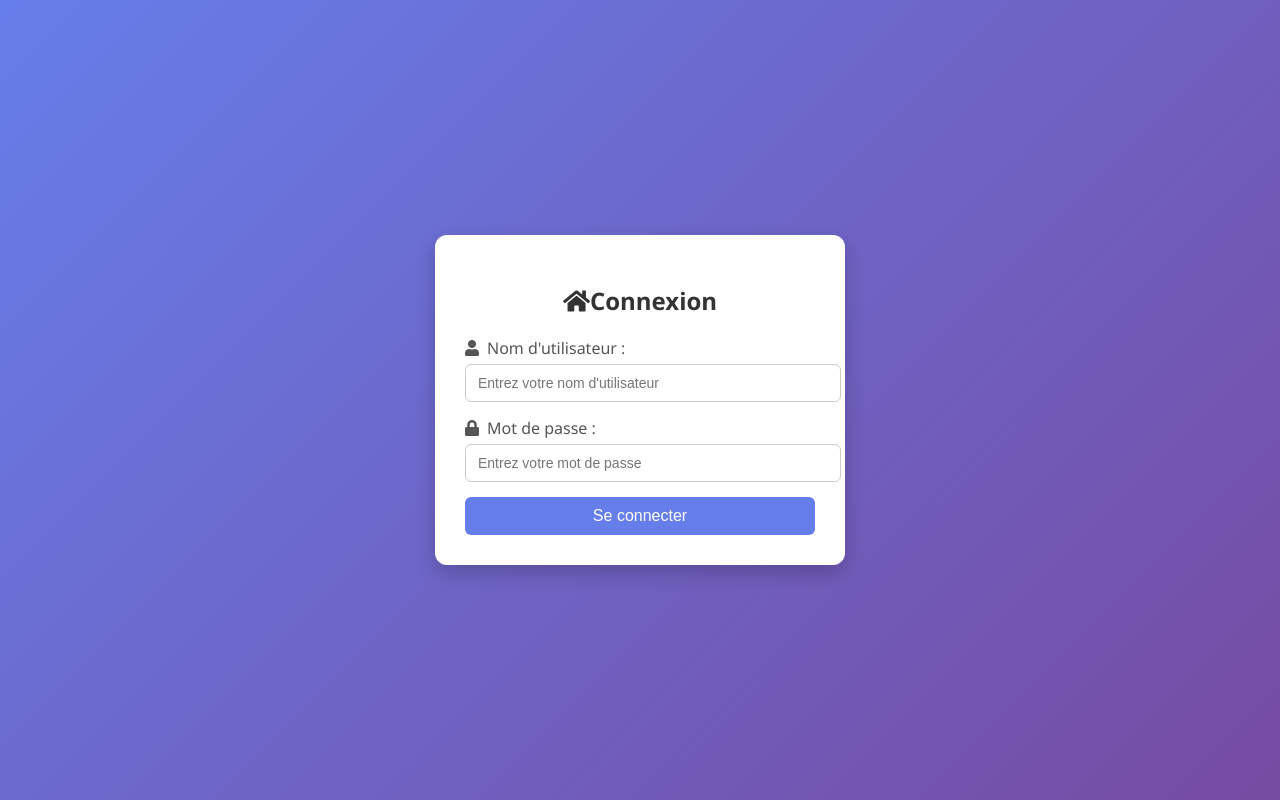
After one commit to bnraed/EXAMML, a Flask app: page /login in a window 1280 px wide. The commit adds this page. Run offline with Flask 3, Linux system fonts and the light colour scheme; parts of the project's set-up code (start-up, migrations or seed data) failed here and were passed over.

Commit message:
Mise à jour de la page de connexion avec icônes

```diff
--- a/app.py
+++ b/app.py
@@ -1,4 +1,4 @@
-from flask import Flask, render_template, request
+from flask import Flask, render_template, request, redirect, url_for, session, flash
 import pandas as pd
 import joblib
 import io
@@ -6,6 +6,11 @@ import base64
 import plotly.express as px
 
 app = Flask(__name__)
+app.secret_key = 'votre_clé_secrète'
+
+# Identifiants simples
+USERNAME = "admin"
+PASSWORD = "admin"
 
 # Chargement du modèle et des encodeurs
 model = joblib.load('house_price_model.pkl')
@@ -13,11 +18,13 @@ le_location = joblib.load('label_encoder_location.pkl')
 le_city = joblib.load('label_encoder_city.pkl')
 le_governorate = joblib.load('label_encoder_governorate.pkl')
 
-# Chargement du dataset pour les stats
+# Chargement du dataset
 data = pd.read_csv('house_data_clean.csv')
 
-# Fonction de transformation sécurisée
 def safe_transform(encoder, value):
+    """
+    Fonction de transformation sécurisée avec gestion d'erreur pour les encodeurs.
+    """
     value_cleaned = value.strip().lower()
     encoder_classes_cleaned = [cls.strip().lower() for cls in encoder.classes_]
 
@@ -28,21 +35,54 @@ def safe_transform(encoder, value):
         print(f"Valeur inconnue pour l'encodeur : '{value}', encodée par -1")
         return -1
 
+@app.route('/login', methods=['GET', 'POST'])
+def login():
+    """
+    Route pour la page de connexion.
+    """
+    if 'user' in session:
+        return redirect(url_for('index'))
+
+    error = None
+    if request.method == 'POST':
+        username = request.form['username']
+        password = request.form['password']
+        if username == USERNAME and password == PASSWORD:
+            session['user'] = username
+            flash('Connexion réussie!', 'success')
+            return redirect(url_for('index'))
+        else:
+            error = "Identifiants incorrects"
+            flash(error, 'danger')  # Affichage d'un message d'erreur
+
+    return render_template('login.html', error=error)
+
+@app.route('/logout', methods=['GET', 'POST'])
+def logout():
+    """
+    Route pour la déconnexion de l'utilisateur.
+    """
+    session.pop('user', None)
+    flash('Déconnexion réussie!', 'success')  # Affichage d'un message de succès
+    return redirect(url_for('login'))
+
 @app.route('/', methods=['GET', 'POST'])
 def index():
+    """
+    Route principale de l'application, pour afficher le formulaire et les résultats.
+    """
+    if 'user' not in session:
+        flash("Vous devez être connecté pour accéder à cette page.", 'warning')
+        return redirect(url_for('login'))
+
     predicted_price = None
-    img_data = None
+    img_data = {}
 
-    # Initialiser les champs vides pour le premier chargement
-    location = ''
-    city = ''
-    governorate = ''
-    area = ''
-    pieces = ''
-    room = ''
-    bathroom = ''
+    # Valeurs par défaut pour les champs du formulaire
+    location = city = governorate = area = pieces = room = bathroom = ''
 
     if request.method == 'POST':
+        # Récupération des valeurs du formulaire
         location = request.form['location']
         city = request.form['city']
         governorate = request.form['governorate']
@@ -51,11 +91,16 @@ def index():
         room = request.form['room']
         bathroom = request.form['bathroom']
 
-        # Encodage
+        # Encodage des données
         location_encoded = safe_transform(le_location, location)
         city_encoded = safe_transform(le_city, city)
         governorate_encoded = safe_transform(le_governorate, governorate)
 
+        if location_encoded == -1 or city_encoded == -1 or governorate_encoded == -1:
+            flash("L'une des valeurs saisies est inconnue. Veuillez vérifier vos entrées.", 'danger')
+            return redirect(url_for('index'))
+
+        # Préparation des données pour la prédiction
         new_data = pd.DataFrame([{
             'location_encoded': location_encoded,
             'city_encoded': city_encoded,
@@ -66,33 +111,29 @@ def index():
             'bathroom': int(bathroom)
         }])
 
+        # Prédiction du prix
         predicted_price = model.predict(new_data)[0]
 
-        # Générer plusieurs graphiques
+        # Création des graphiques
         fig1 = px.scatter(data, x="Area", y="price_tnd", color="governorate",
                           title="Relation entre Surface et Prix", labels={"Area": "Surface (m²)", "price_tnd": "Prix (TND)"})
         fig2 = px.histogram(data, x="price_tnd", nbins=30, title="Distribution des prix")
         fig3 = px.box(data, x="governorate", y="price_tnd", title="Distribution des prix par Gouvernorat")
 
-        img1 = io.BytesIO()
-        fig1.write_image(img1, format='png')
-        img1.seek(0)
-        img_data1 = base64.b64encode(img1.read()).decode('utf-8')
+        def fig_to_base64(fig):
+            """
+            Fonction pour convertir un graphique en image encodée en base64.
+            """
+            buf = io.BytesIO()
+            fig.write_image(buf, format="png")
+            buf.seek(0)
+            return base64.b64encode(buf.read()).decode('utf-8')
 
-        img2 = io.BytesIO()
-        fig2.write_image(img2, format='png')
-        img2.seek(0)
-        img_data2 = base64.b64encode(img2.read()).decode('utf-8')
-
-        img3 = io.BytesIO()
-        fig3.write_image(img3, format='png')
-        img3.seek(0)
-        img_data3 = base64.b64encode(img3.read()).decode('utf-8')
-
+        # Encodage des graphiques
         img_data = {
-            'scatter': img_data1,
-            'histogram': img_data2,
-            'boxplot': img_data3
+            'scatter': fig_to_base64(fig1),
+            'histogram': fig_to_base64(fig2),
+            'boxplot': fig_to_base64(fig3)
         }
 
     return render_template('index.html',
--- /dev/null
+++ b/templates/login.html
@@ -0,0 +1,99 @@
+<!DOCTYPE html>
+<html lang="fr">
+<head>
+    <meta charset="UTF-8">
+    <title>Connexion</title>
+    <!-- Lien vers FontAwesome -->
+    <link href="https://cdnjs.cloudflare.com/ajax/libs/font-awesome/5.15.4/css/all.min.css" rel="stylesheet">
+    <style>
+        body {
+            margin: 0;
+            padding: 0;
+            font-family: "Segoe UI", Tahoma, Geneva, Verdana, sans-serif;
+            background: linear-gradient(135deg, #667eea, #764ba2);
+            height: 100vh;
+            display: flex;
+            justify-content: center;
+            align-items: center;
+        }
+
+        .login-container {
+            background-color: white;
+            padding: 30px;
+            border-radius: 12px;
+            box-shadow: 0 8px 20px rgba(0, 0, 0, 0.2);
+            width: 350px;
+        }
+
+        h2 {
+            text-align: center;
+            margin-bottom: 20px;
+            color: #333;
+        }
+
+        label {
+            font-weight: 500;
+            color: #555;
+            display: flex;
+            align-items: center;
+        }
+
+        label i {
+            margin-right: 8px;
+        }
+
+        input[type="text"],
+        input[type="password"] {
+            width: 100%;
+            padding: 10px 12px;
+            margin-top: 5px;
+            margin-bottom: 15px;
+            border: 1px solid #ccc;
+            border-radius: 6px;
+            font-size: 14px;
+        }
+
+        input[type="submit"] {
+            width: 100%;
+            padding: 10px;
+            background-color: #667eea;
+            color: white;
+            border: none;
+            border-radius: 6px;
+            font-size: 16px;
+            cursor: pointer;
+            transition: background-color 0.3s;
+        }
+
+        input[type="submit"]:hover {
+            background-color: #5a67d8;
+        }
+
+        .error {
+            color: red;
+            text-align: center;
+            margin-bottom: 10px;
+            font-size: 14px;
+        }
+    </style>
+</head>
+<body>
+    <div class="login-container">
+        <h2><i class="fas fa-home"></i>Connexion</h2>
+        {% if error %}
+            <div class="error">{{ error }}</div>
+        {% endif %}
+        <form method="POST">
+            <!-- Icône d'utilisateur -->
+            <label><i class="fas fa-user"></i> Nom d'utilisateur :</label>
+            <input type="text" name="username" required placeholder="Entrez votre nom d'utilisateur">
+
+            <!-- Icône de mot de passe -->
+            <label><i class="fas fa-lock"></i> Mot de passe :</label>
+            <input type="password" name="password" required placeholder="Entrez votre mot de passe">
+
+            <input type="submit" value="Se connecter">
+        </form>
+    </div>
+</body>
+</html>
```
Also changed, not shown: templates/index.html (+15 -8 lines).
